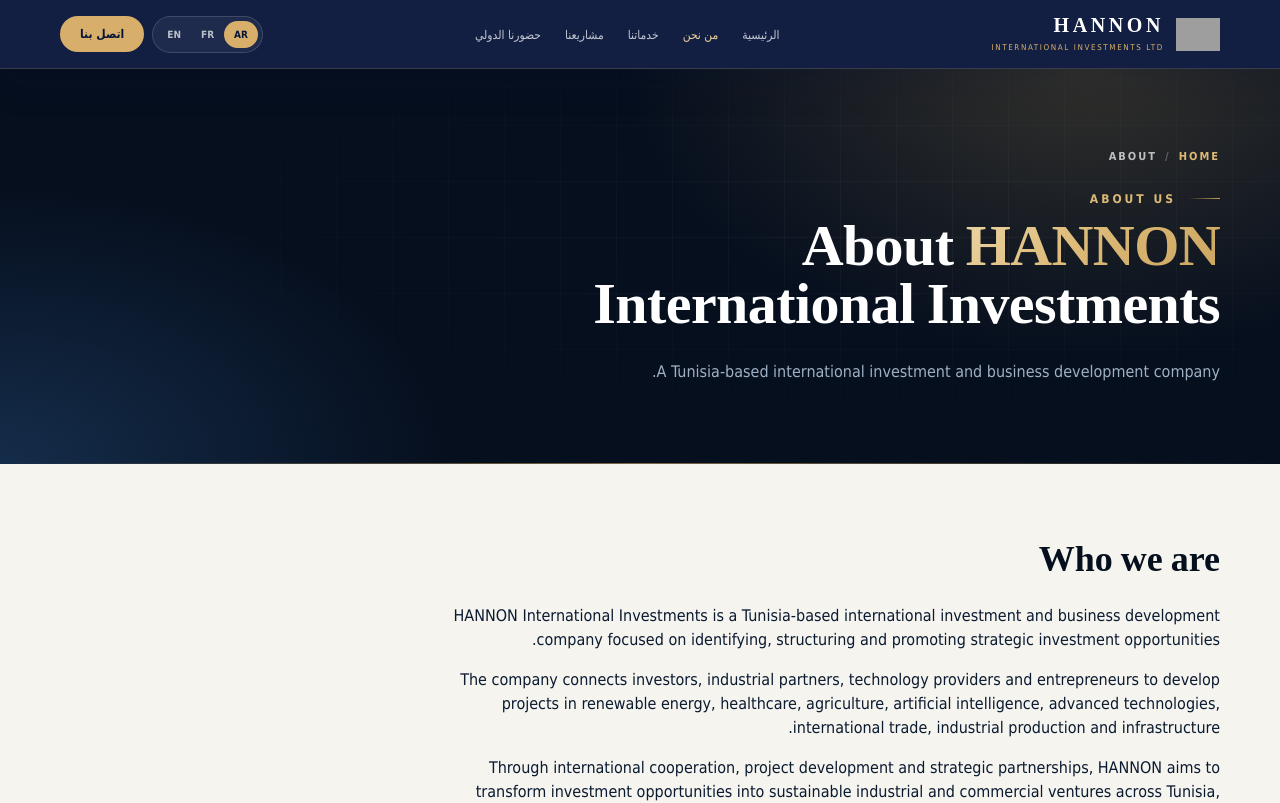
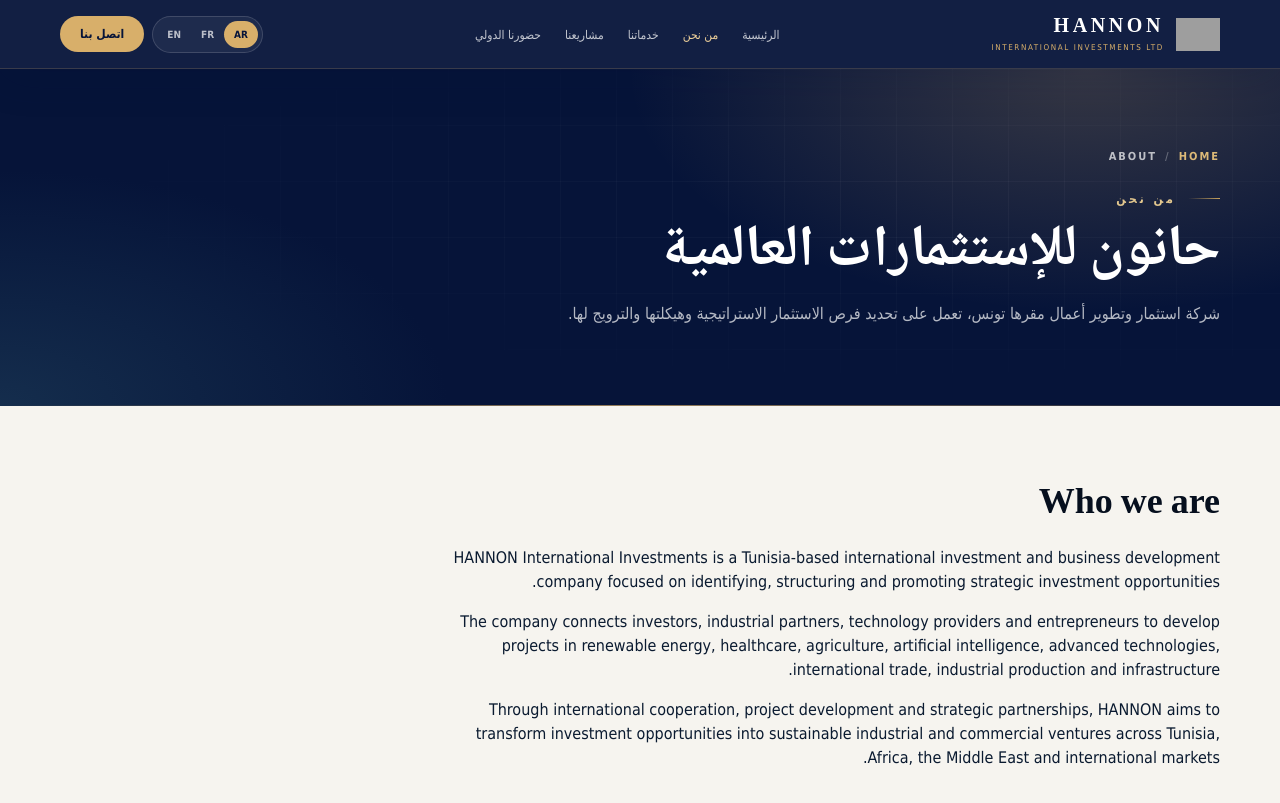
Before and after one commit to hannoninterinvest-arch/HANNON, a Next.js app: page /about in a window 1280 px wide. Shown: the top 803 px of the page. Built offline with nearby package versions, Linux system fonts and the light colour scheme; grey boxes are pictures that could not be loaded.

Commit message:
Localize public page headers

```diff
--- a/components/PageHeader.tsx
+++ b/components/PageHeader.tsx
@@ -1,49 +1,28 @@
+"use client";
+
 import type { ReactNode } from "react";
 import Breadcrumbs, { type Crumb } from "./Breadcrumbs";
+import { useLocale } from "./LocaleProvider";
 
-export default function PageHeader({
-  eyebrow,
-  title,
-  description,
-  children,
-  crumbs,
-}: {
-  eyebrow: string;
-  title: ReactNode;
-  description?: string;
-  children?: ReactNode;
-  crumbs?: Crumb[];
-}) {
-  return (
-    <section className="relative overflow-hidden bg-navy-900 text-white">
-      <div
-        className="pointer-events-none absolute inset-0"
-        style={{
-          background:
-            "radial-gradient(60% 120% at 85% 0%, rgba(201,163,92,0.22) 0%, transparent 60%), radial-gradient(50% 100% at 0% 100%, rgba(22,48,79,0.9) 0%, transparent 70%)",
-        }}
-      />
-      <div className="grid-pattern pointer-events-none absolute inset-0" />
-      <div className="section-pad relative mx-auto max-w-wrap py-14 sm:py-20">
-        {crumbs && <Breadcrumbs items={crumbs} className="mb-6" />}
-        <div className="eyebrow anim-fade-up text-gold-400">{eyebrow}</div>
-        <h1
-          className="display anim-fade-up mt-4 max-w-3xl text-[38px] sm:text-5xl lg:text-[58px]"
-          style={{ animationDelay: "100ms" }}
-        >
-          {title}
-        </h1>
-        {description && (
-          <p
-            className="anim-fade-up mt-5 max-w-2xl text-[15px] font-light leading-[1.8] text-muted sm:text-base"
-            style={{ animationDelay: "200ms" }}
-          >
-            {description}
-          </p>
-        )}
-        {children}
-      </div>
-      <div className="absolute inset-x-0 bottom-0 h-px bg-gradient-to-r from-transparent via-gold-500/60 to-transparent" />
-    </section>
-  );
+const presets: Record<string, { eyebrow:string; title:string; description:string }> = {
+  "About Us": {eyebrow:"aboutEyebrow",title:"aboutTitle",description:"aboutBody"},
+  "Services": {eyebrow:"servicesEyebrow",title:"servicesTitle",description:"servicesBody"},
+  "Mandates": {eyebrow:"projectsEyebrow",title:"projectsTitle",description:"projectsBody"},
+  "Global Reach": {eyebrow:"globalEyebrow",title:"globalTitle",description:"globalBody"},
+};
+
+export default function PageHeader({eyebrow,title,description,children,crumbs}:{eyebrow:string;title:ReactNode;description?:string;children?:ReactNode;crumbs?:Crumb[]}) {
+  const {t}=useLocale();
+  const preset=presets[eyebrow];
+  return <section className="relative overflow-hidden bg-[#061439] text-white">
+    <div className="pointer-events-none absolute inset-0 bg-[radial-gradient(60%_120%_at_85%_0%,rgba(216,175,106,.23),transparent_60%),radial-gradient(50%_100%_at_0%_100%,rgba(22,48,79,.9),transparent_70%)]"/>
+    <div className="grid-pattern pointer-events-none absolute inset-0"/>
+    <div className="section-pad relative mx-auto max-w-wrap py-14 sm:py-20">
+      {crumbs&&<Breadcrumbs items={crumbs} className="mb-6"/>}
+      <div className="eyebrow anim-fade-up text-[#e5c98f]">{preset?t(preset.eyebrow):eyebrow}</div>
+      <h1 className="display anim-fade-up mt-4 max-w-3xl text-[38px] sm:text-5xl lg:text-[58px]" style={{animationDelay:"100ms"}}>{preset?t(preset.title):title}</h1>
+      {description&&<p className="anim-fade-up mt-5 max-w-2xl text-[15px] leading-[1.9] text-white/70 sm:text-base" style={{animationDelay:"200ms"}}>{preset?t(preset.description):description}</p>}
+      {children}
+    </div><div className="absolute inset-x-0 bottom-0 h-px bg-gradient-to-r from-transparent via-[#d8af6a]/70 to-transparent"/>
+  </section>;
 }
```
